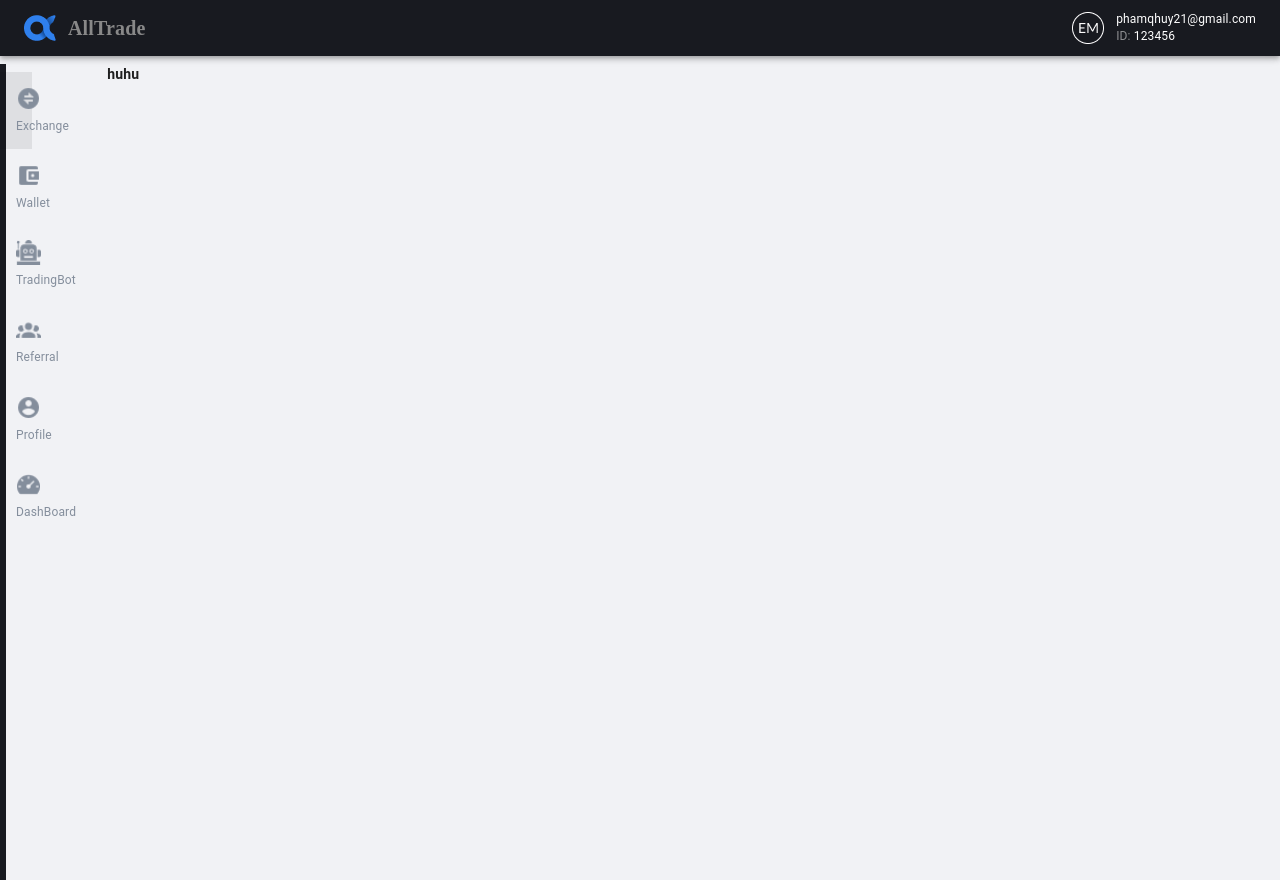
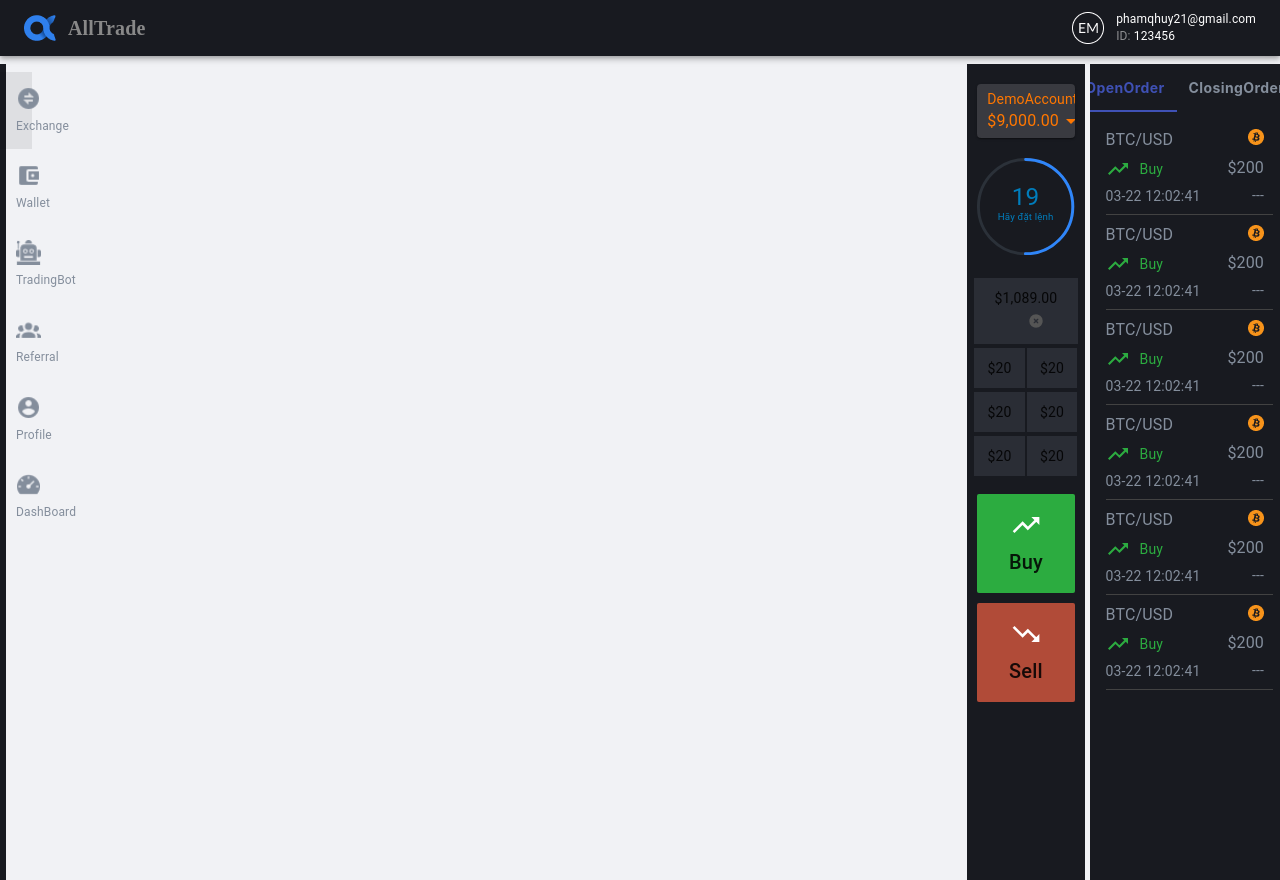
Before and after one commit to phamqhuy21/alltrade, a React (Create React App) app: page /trading/transaction in a window 1280 px wide. Built offline with nearby package versions, Linux system fonts and the light colour scheme; some icons are missing.

Commit message:
fix(containers/Transaction/Transaction.js): update ui

```diff
--- a/src/containers/Transaction/Transaction.js
+++ b/src/containers/Transaction/Transaction.js
@@ -1,21 +1,35 @@
 import { Grid } from "@material-ui/core";
-import SideBar from "../../components/SideBar/SideBar";
-import TopBar from "../../components/TopBar/TopBar";
+import BitcoinTrendItem from "../../components/NavBar/BitcoinTrendItem";
+import BitcoinTrendTab from "../../components/NavBar/BitcoinTrendTab";
+import NavBarRight from "../../components/NavBar/NavBarRight";
 
 function Transaction(props) {
   return (
     <div>
-      <h1>huhu</h1>
-      {/* <TopBar />
-      <div>
-        <SideBar />
-      </div> */}
-      {/* <Grid container spacing={0}>
-        <Grid item xs={1}>
-          <SideBar />
+      <Grid container>
+        <Grid item xs={10} style={{ display: "flex" }}>
+          {/* <Grid container spacing={0}>
+            <Grid item xs={10}></Grid>
+            <Grid item xs={2}>
+              <BitcoinTrendTab />
+            </Grid>
+          </Grid> */}
+          <div style={{ width: "88%" }}></div>
+          <div style={{ width: "12%" }}>
+            <BitcoinTrendTab />
+          </div>
         </Grid>
-        <Grid item xs={11}></Grid>
-      </Grid> */}
+        <Grid item xs={2}>
+          <NavBarRight>
+            <BitcoinTrendItem />
+            <BitcoinTrendItem />
+            <BitcoinTrendItem />
+            <BitcoinTrendItem />
+            <BitcoinTrendItem />
+            <BitcoinTrendItem />
+          </NavBarRight>
+        </Grid>
+      </Grid>
     </div>
   );
 }
```
